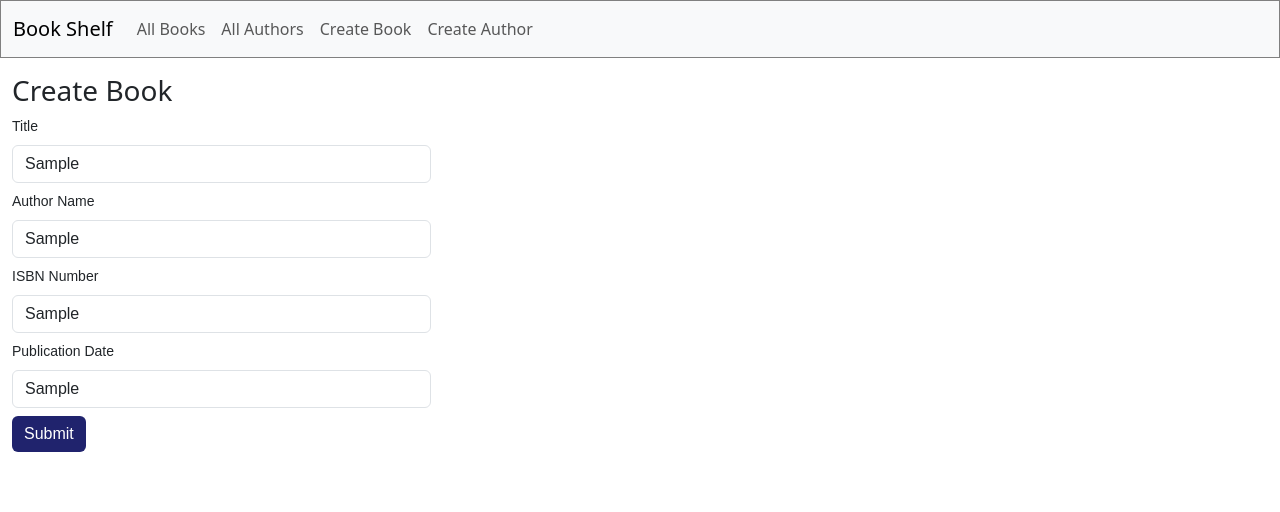
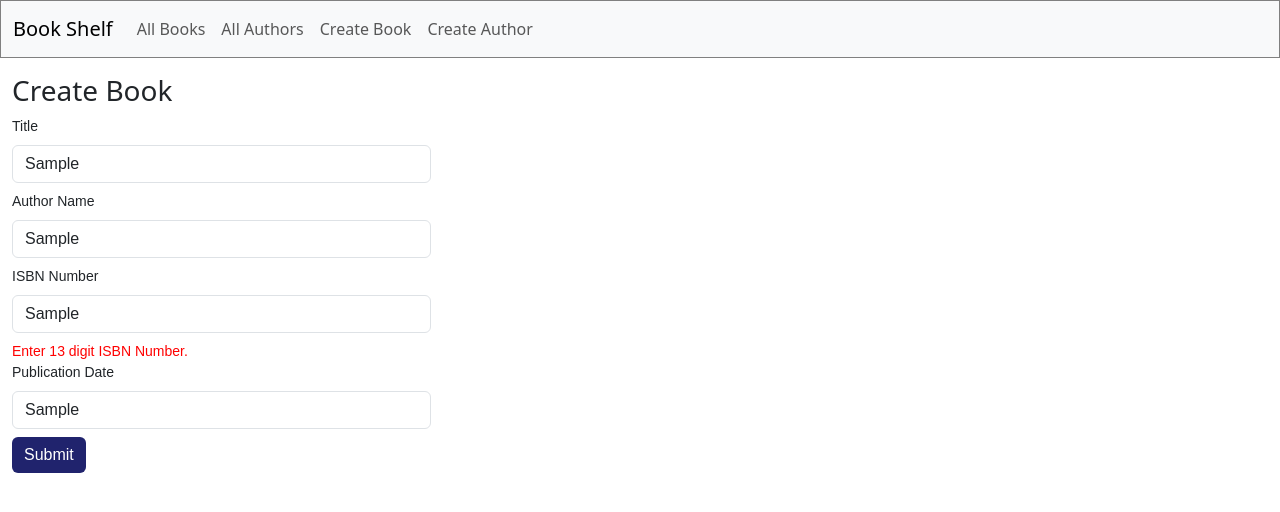
Before and after one commit to RAGUNATH-R-30/formik_task_fresh, a React (Vite) app: page /createbook in a window 1280 px wide. Both pictures are taken after typing "Sample", "Sample", "Sample", "Sample" into the empty fields and a click on the button "Submit". Shown: the top 512 px of the page. Built offline with nearby package versions, Linux system fonts and the light colour scheme; no server answers.

Commit message:
2/4/24afternooncommit

```diff
--- a/src/Createauthor.jsx
+++ b/src/Createauthor.jsx
@@ -3,11 +3,12 @@ import { useFormik } from 'formik'
 import React from 'react'
 import { useDispatch } from 'react-redux'
 import { addauthor} from "./reducer/bookauthorlist";
+import { useNavigate } from 'react-router-dom';
 
 function Createauthor() {
 
   const dispatch = useDispatch();
-
+  const navigate = useNavigate();
   const formik = useFormik({
         initialValues:{
             name:"",
@@ -15,9 +16,23 @@ function Createauthor() {
             biography:""
         },
         validate:(values)=>{
+          console.log(values)
             let error = {}
-            if(values.authorname==""){
-                error.authorname = "Please Enter AuthorName"
+            if(values.name.length==0){
+                error.name = "Please Enter AuthorName"
+            }
+            if(values.name.length<3){
+              error.name = "Enter Name greater than 3."
+            }
+
+            if(values.biography.length==0){
+              error.biography = "Enter Biography."
+            }
+            if(values.biography.length<3){
+              error.biography = "Enter biography greater than 3."
+            }
+            if(values.birthdate==0){
+              error.birthdate = "Enter the Date Of Birth."
             }
             return error
         },
@@ -41,7 +56,7 @@ function Createauthor() {
           avatar:createauthorapi.data.avatar
         })
       )
-
+        navigate("/allauthors")
       console.log(createauthorapi)
       } catch (error) {
         console.log(error)
@@ -70,6 +85,8 @@ function Createauthor() {
           />
         </div>
 
+        {formik.getFieldMeta("name").error&&formik.getFieldMeta("name").touched&&(<span style={{color:"red"}}>{formik.getFieldMeta("name").error}</span>)}
+
         <div className="mb-2">
           <label htmlFor="exampleInputEmail1" className="form-label">
             Birth Date
@@ -84,6 +101,8 @@ function Createauthor() {
             onChange={formik.handleChange}
           />
         </div>
+
+        {formik.getFieldMeta("birthdate").error&&formik.getFieldMeta("birthdate").touched&&(<span style={{color:"red"}}>{formik.getFieldMeta("birthdate").error}</span>)}
 
         <div className="mb-2">
           <label htmlFor="exampleInputPassword1" className="form-label">
@@ -100,7 +119,7 @@ function Createauthor() {
             onChange={formik.handleChange}
           />
         </div>
-
+        {formik.getFieldMeta("biography").error&&formik.getFieldMeta("biography").touched&&(<span style={{color:"red"}}>{formik.getFieldMeta("biography").error}</span>)}
 
         <div className="row ">
           <div className="col">
--- a/src/Createbook.jsx
+++ b/src/Createbook.jsx
@@ -3,18 +3,43 @@ import { useFormik } from 'formik'
 import React, { useState } from 'react'
 import { useDispatch } from 'react-redux'
 import { addbooks } from './reducer/bookauthorlist'
+import { Link, useNavigate } from 'react-router-dom'
+
 
 function Createbook({modalclose}) {
 
 
   const dispatch =useDispatch()
-
+  const navigate = useNavigate();
   const formik = useFormik({
     initialValues:{
       bookname:"",
       authorname:"",
       isbnnumber:"",
       publicationdate:""
+    },
+    validate:(values)=>{
+      console.log(values.publicationdate)
+      let error = {};
+      if(values.bookname.length==0){
+        error.bookname = "Enter the BookName"
+      }
+      if(values.bookname.length<3){
+        error.bookname = "Enter Bookname greater than three."
+      }
+      if(values.authorname ==""){
+        error.authorname = "Enter the AuthorName"
+      }
+      if(values.authorname.length<3){
+        error.authorname = "Enter AuthorName greater than three."
+      }
+      if(values.isbnnumber.length<13){
+        error.isbnnumber = "Enter 13 digit ISBN Number."
+      }
+      if(values.publicationdate.length==0){
+        error.publicationdate = "Enter the Publication Date."
+      }
+      return error;
     },
     onSubmit:(values)=>{
       console.log(values)
@@ -36,6 +61,7 @@ function Createbook({modalclose}) {
           publicationdate:values.publicationdate
         })
       )
+      navigate("/")
 
     } catch (error) {
       console.log(error)
@@ -62,7 +88,7 @@ function Createbook({modalclose}) {
             onChange={formik.handleChange}
           />
         </div>
-
+        {formik.getFieldMeta("bookname").error&&formik.getFieldMeta("bookname").touched&&(<span style={{color:"red"}}>{formik.getFieldMeta("bookname").error}</span>)}
         <div className="mb-2">
           <label htmlFor="exampleInputEmail1" className="form-label">
             Author Name
@@ -78,6 +104,8 @@ function Createbook({modalclose}) {
           />
         </div>
 
+        {formik.getFieldMeta("authorname").error&&formik.getFieldMeta("authorname").touched&&(<span style={{color:"red"}}>{formik.getFieldMeta("authorname").error}</span>)}
+
         <div className="mb-2">
           <label htmlFor="exampleInputPassword1" className="form-label">
             ISBN Number
@@ -91,6 +119,7 @@ function Createbook({modalclose}) {
             onChange={formik.handleChange}
           />
         </div>
+        {formik.getFieldMeta("isbnnumber").error&&formik.getFieldMeta("isbnnumber").touched&&(<span style={{color:"red"}}>{formik.getFieldMeta("isbnnumber").error}</span>)}
 
         <div className="mb-2">
           <label htmlFor="exampleInputPassword1" className="form-label">
@@ -105,9 +134,10 @@ function Createbook({modalclose}) {
             onChange={formik.handleChange}
           />
         </div>
-
+        {formik.getFieldMeta("publicationdate").error&&formik.getFieldMeta("publicationdate").touched&&(<span style={{color:"red"}}>{formik.getFieldMeta("publicationdate").error}</span>)}
         <div className="row ">
           <div className="col">
+
             <button
               type="submit"
               className="btn btn-primary "
@@ -116,6 +146,8 @@ function Createbook({modalclose}) {
             >
               Submit
             </button>
+
+
           </div>
         </div>
       </div>
--- a/src/editauthormodal.jsx
+++ b/src/editauthormodal.jsx
@@ -7,13 +7,6 @@ import { editauthor, editbook } from "./reducer/bookauthorlist";
 function Authormodal({ content, modalclose }) {
     console.log("content",content)
   //states
-  //   const [id, setid] = useState(content.id);
-  //   const [name, setname] = useState(content.name);
-  //   const [email, setemail] = useState(content.email);
-  //   const [phonenumber, setphonenumber] = useState(content.phonenumber);
-  //   const [address, setaddress] = useState(content.address);
-  //   const [websiteurl, setwebsiteurl] = useState(content.website);
-  //   const [companyname, setcompanyname] = useState(content.company);
   const [showmodal, setshowmodal] = useState(true);
 
   const dispatch = useDispatch();
@@ -47,6 +40,26 @@ function Authormodal({ content, modalclose }) {
       birthdate: content.birthdate,
       biography: content.biography,
       avatar: content.avatar,
+    },
+    validate:(values)=>{
+      console.log(values)
+      let error = {}
+      if(values.name.length==0){
+        error.name = "Enter AuthorName"
+      }
+      if(values.name.length<3){
+        error.name = "Enter Name greater than 3."
+      }
+      if(values.birthdate.length==0){
+        error.birthdate = "Enter Birthdate"
+      }
+      if(values.biography.length ==0){
+        error.biography = "Enter Biography"
+      }
+      if(values.biography.length<3){
+        error.biography = "Enter Biography greater than 3 letters."
+      }
+      return error;
     },
     onSubmit: (values) => {
       console.log(values);
@@ -101,6 +114,8 @@ function Authormodal({ content, modalclose }) {
                     />
                   </div>
 
+                  {formik.getFieldMeta("name").error&&formik.getFieldMeta("name").touched&&(<span style={{color:"red"}}>{formik.getFieldMeta("name").error}</span>)}
+
                   <div className="">
                     <label htmlFor="exampleInputEmail1" className="form-label">
                       Birthdate
@@ -115,6 +130,8 @@ function Authormodal({ content, modalclose }) {
                       value={formik.values.birthdate}
                     />
                   </div>
+
+                  {formik.getFieldMeta("birthdate").error&&formik.getFieldMeta("birthdate").touched&&(<span style={{color:"red"}}>{formik.getFieldMeta("birthdate").error}</span>)}
 
                   <div className="">
                     <label
@@ -132,6 +149,9 @@ function Authormodal({ content, modalclose }) {
                       value={formik.values.biography}
                     />
                   </div>
+
+                  {formik.getFieldMeta("biography").error&&formik.getFieldMeta("biography").touched&&(<span style={{color:"red"}}>{formik.getFieldMeta("biography").error}</span>)}
+
                 </div>
               </div>
               <div className="modal-footer">
--- a/src/editbookmodal.jsx
+++ b/src/editbookmodal.jsx
@@ -7,13 +7,6 @@ import { editbook } from './reducer/bookauthorlist'
 
 function Bookmodal({ content, modalclose }) {
   //states
-//   const [id, setid] = useState(content.id);
-//   const [name, setname] = useState(content.name);
-//   const [email, setemail] = useState(content.email);
-//   const [phonenumber, setphonenumber] = useState(content.phonenumber);
-//   const [address, setaddress] = useState(content.address);
-//   const [websiteurl, setwebsiteurl] = useState(content.website);
-//   const [companyname, setcompanyname] = useState(content.company);
   const [showmodal, setshowmodal] = useState(true);
 
   const dispatch = useDispatch();
@@ -46,6 +39,29 @@ function Bookmodal({ content, modalclose }) {
             isbnnumber:content.isbnnumber,
             publicationdate:content.publicationdate,
             avatar:content.avatar
+        },
+        validate:(values)=>{
+          console.log(values)
+          let error = {};
+          if(values.bookname.length == 0){
+            error.bookname = "Please Enter BookName."
+          }
+          if(values.bookname.length<3){
+            error.bookname = "Enter BookName Greater Than Three."
+          }
+          if(values.authorname.length == 0){
+            error.authorname = "Please Enter AuthorName"
+          }
+          if(values.authorname.length<3){
+            error.authorname = "Enter AuthorName Greater Than Three."
+          }
+          if(values.isbnnumber.length<13){
+            error.isbnnumber = "Enter 13 Digit ISBN Number."
+          }
+          if(values.publicationdate.length == 0){
+            error.publicationdate = "Enter the Publication Date."
+          }
+          return error;
         },
         onSubmit:(values)=>{
             console.log("**********************")
@@ -103,6 +119,8 @@ function Bookmodal({ content, modalclose }) {
                   />
                 </div>
 
+                {formik.getFieldMeta("bookname").error&&formik.getFieldMeta("bookname").touched&&(<span style={{color:"red"}}>{formik.getFieldMeta("bookname").error}</span>)}
+
                 <div className="">
                   <label htmlFor="exampleInputEmail1" className="form-label">
                     Author Name
@@ -118,6 +136,8 @@ function Bookmodal({ content, modalclose }) {
                   />
                 </div>
 
+                {formik.getFieldMeta("authorname").error&&formik.getFieldMeta("authorname").touched&&(<span style={{color:"red"}}>{formik.getFieldMeta("authorname").error}</span>)}
+
                 <div className="">
                   <label htmlFor="exampleInputPassword1" className="form-label">
                     ISBN Number
@@ -132,6 +152,8 @@ function Bookmodal({ content, modalclose }) {
                   />
                 </div>
 
+                {formik.getFieldMeta("isbnnumber").error&&formik.getFieldMeta("isbnnumber").touched&&(<span style={{color:"red"}}>{formik.getFieldMeta("isbnnumber").error}</span>)}
+
                 <div className="">
                   <label htmlFor="exampleInputPassword1" className="form-label">
                     Publication date
@@ -145,6 +167,8 @@ function Bookmodal({ content, modalclose }) {
                     value={formik.values.publicationdate}
                   />
                 </div>
+
+                {formik.getFieldMeta("publicationdate").error&&formik.getFieldMeta("publicationdate").touched&&(<span style={{color:"red"}}>{formik.getFieldMeta("publicationdate").error}</span>)}
 
               </div>
             </div>
```
